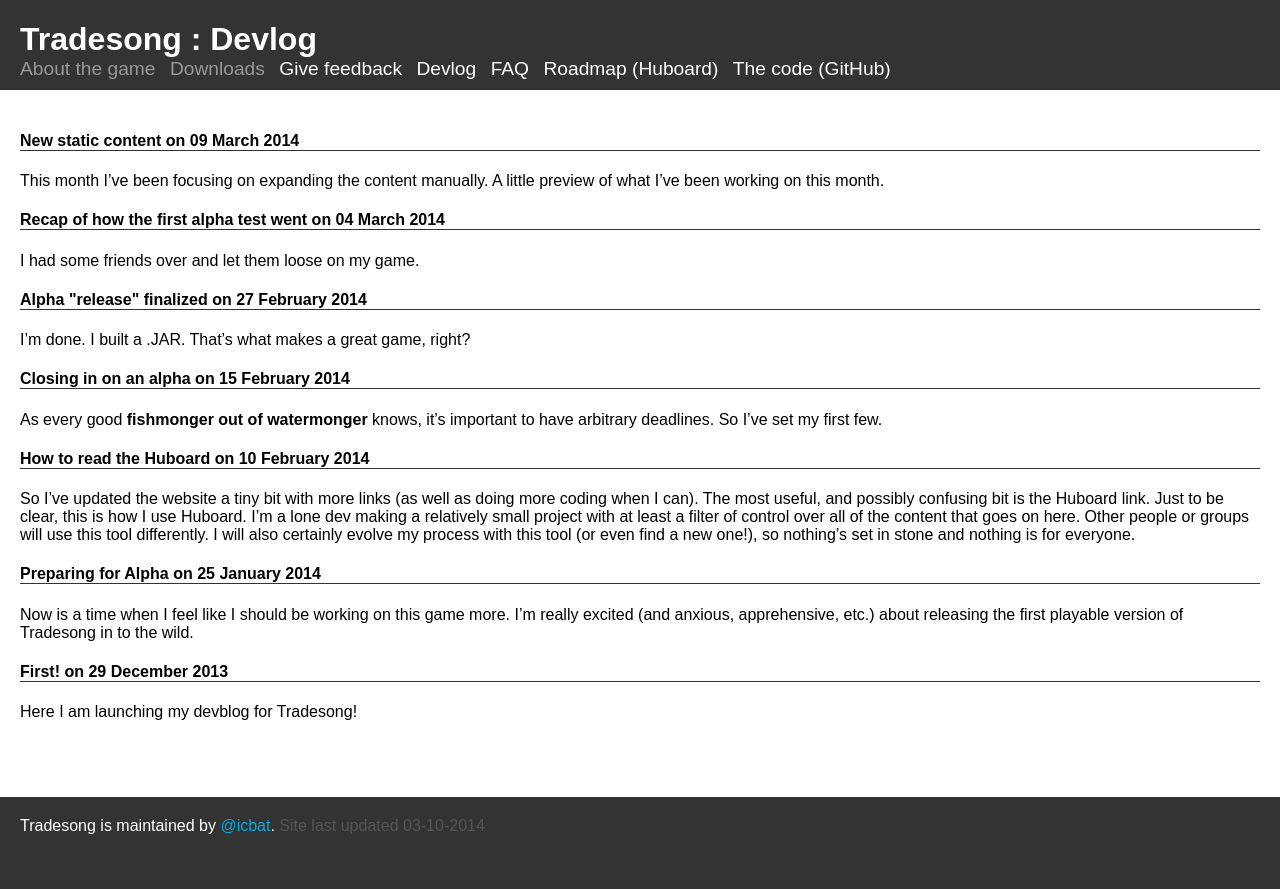
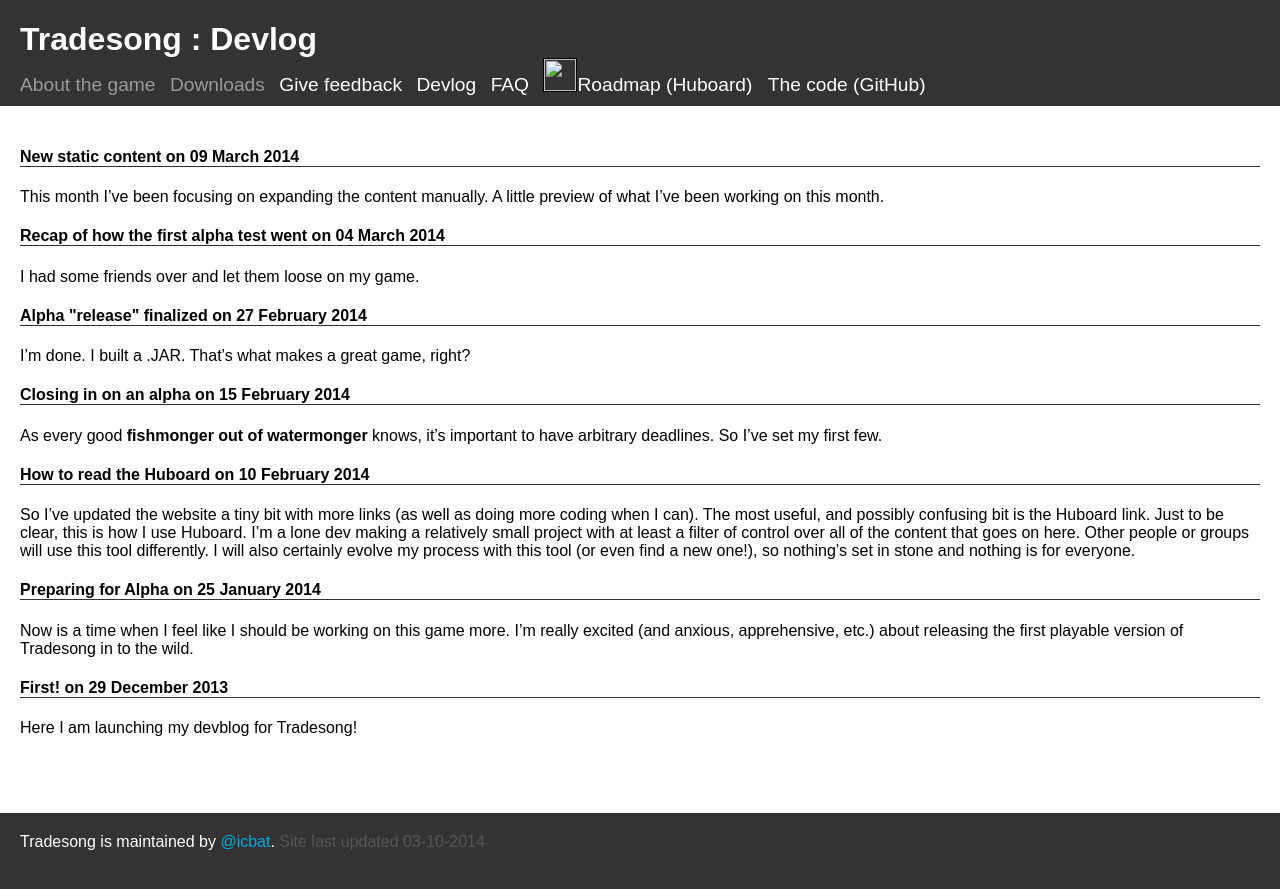
Before and after one commit to icbat/tradesong, a Jekyll site: the page built from index.md, in a window 1280 px wide. Shown: the top 889 px of the page. Built offline with Jekyll 4.4.1, drawn with Linux system fonts in a browser that asks for light colours.

```diff
--- a/_includes/header.html
+++ b/_includes/header.html
@@ -16,7 +16,9 @@
 				<li><a href="https://docs.google.com/forms/d/1zM6Qeq977lBe62aWQFiGlWzuuviOscafiyrvcLikoKw/viewform">Give feedback</a></li>
 				<li><a href="{{site.url}}/devlog">Devlog</a></li>
 				<li><a href="{{site.url}}/faq">FAQ</a></li>
-				<li><a href="https://huboard.com/icbat/Tradesong#/milestones" target="_blank">Roadmap (Huboard)</a></li>
+				<li><a href="https://huboard.com/icbat/Tradesong#/milestones" target="_blank">
+					<img src="https://huboard.com/favicon.ico"/>Roadmap (Huboard)
+				</a></li>
 				<li><a href="https://github.com/icbat/Tradesong" target="_blank">The code (GitHub)</a></li>
 			</ul>
 		</header>
--- a/stylesheets/stylesheet.css
+++ b/stylesheets/stylesheet.css
@@ -92,6 +92,11 @@ ul {
 	color: #fff;
 }
 
+.navHeader img {
+	width: 32px;
+	height: 32px;
+}
+
 .subtle {
 	color: #555;
 }
```
